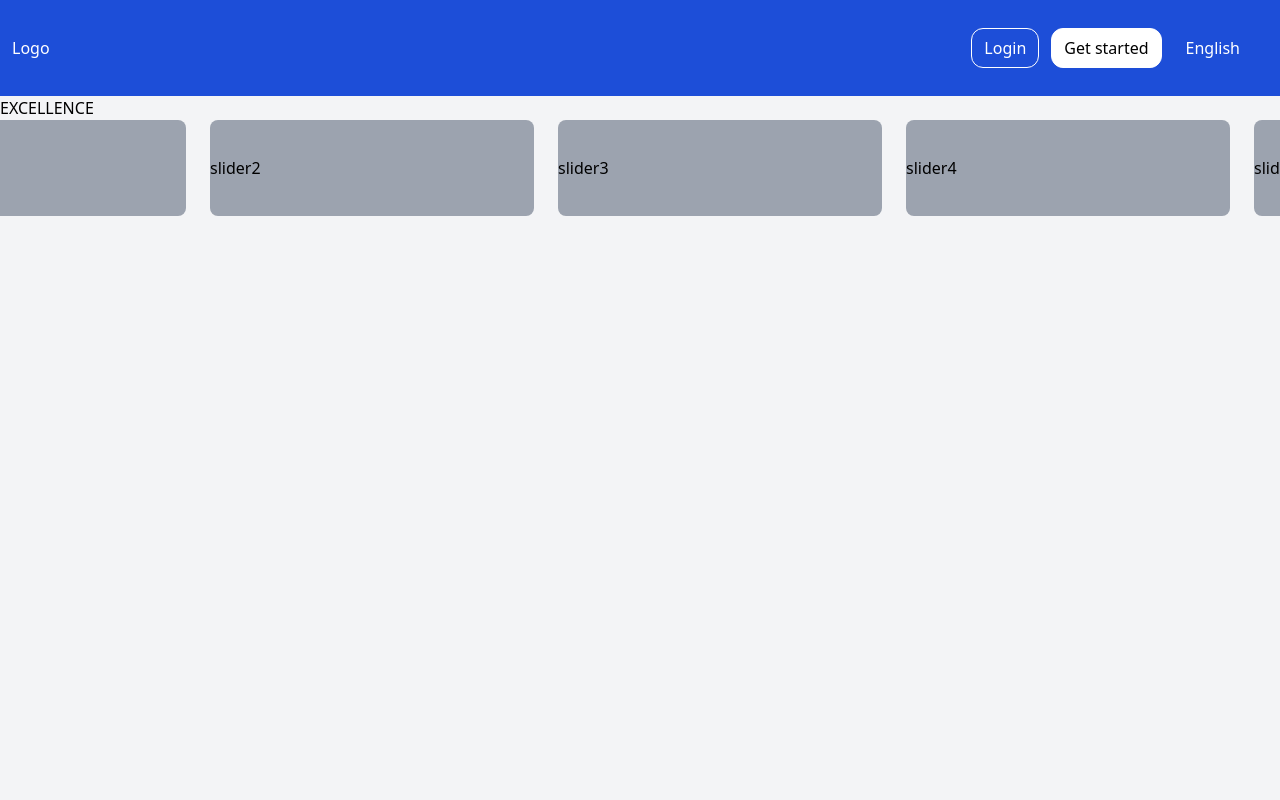
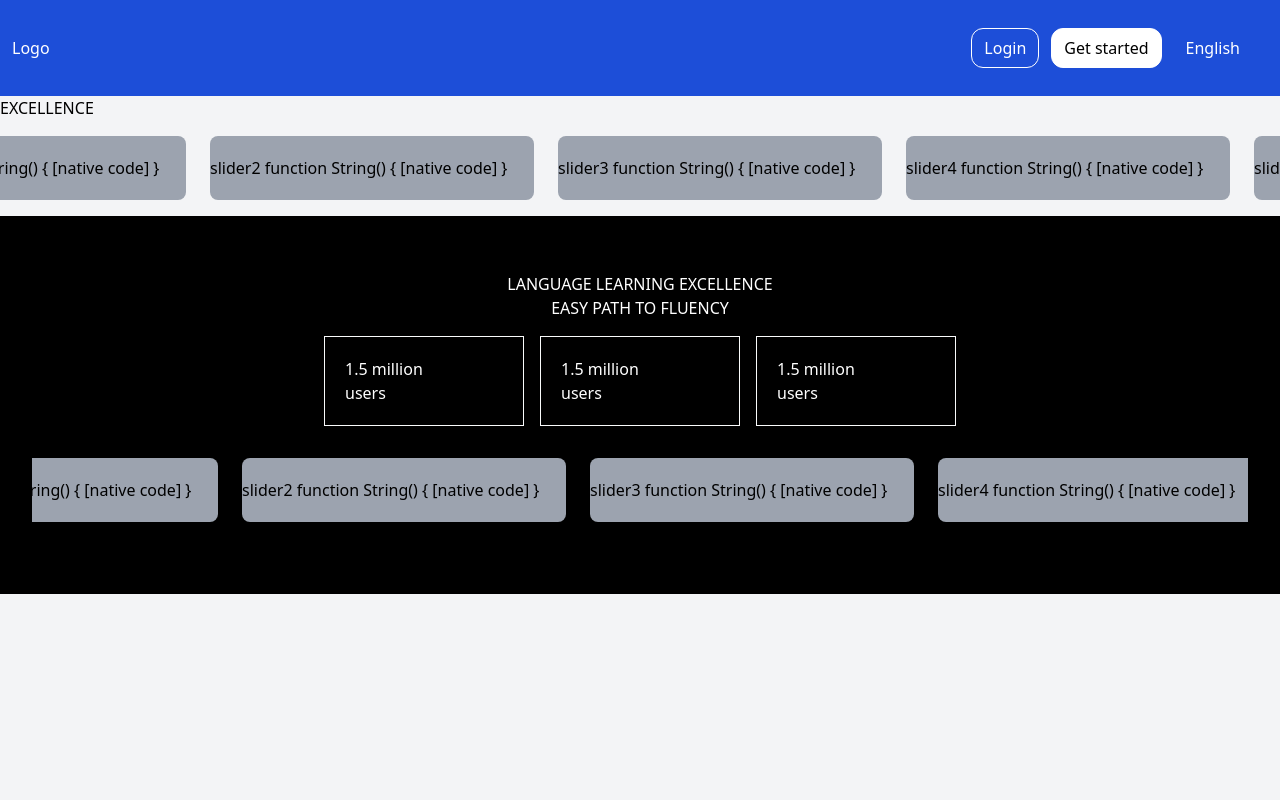
Before and after one commit to Turdiyevv/learn-english, a Nuxt app: page /singlComponents/excellence/excellence in a window 1280 px wide. Shown: the top 800 px of the page. Built offline with nearby package versions, Linux system fonts and the light colour scheme.

Commit message:
excellence

```diff
--- a/pages/singlComponents/excellence/components/slider.vue
+++ b/pages/singlComponents/excellence/components/slider.vue
@@ -1,17 +1,9 @@
-<template>
-  <div ref="slider" class="slider-wrapper h-24 flex overflow-hidden">
-    <div
-      v-for="(x, index) in [...items, ...items]"
-      :key="index"
-      class="slider-item rounded-lg cursor-pointer flex items-center bg-gray-400 h-full w-[324px] mx-3 flex-shrink-0"
-    >
-      slider{{ index + 1 }}
-    </div>
-  </div>
-</template>
-
 <script setup lang="ts">
 import { onMounted, onBeforeUnmount, ref } from "vue";
+
+const props = {
+  textBSlide: String,
+}
 
 const slider = ref<HTMLDivElement | null>(null);
 const items = Array.from({ length: 12 }, (_, index) => `Item ${index + 1}`);
@@ -42,6 +34,19 @@ onBeforeUnmount(() => {
 });
 </script>
 
+<template>
+  <div ref="slider" class="slider-wrapper h-24 py-4 flex overflow-hidden">
+    <div
+      v-for="(x, index) in [...items, ...items]"
+      :key="index"
+      class="slider-item rounded-lg cursor-pointer flex items-center bg-gray-400 h-full w-[324px] mx-3 flex-shrink-0"
+    >
+      slider{{ index + 1 }} {{props.textBSlide}}
+    </div>
+  </div>
+</template>
+
+
 <style scoped>
 .slider-wrapper {
   display: flex;
--- a/pages/singlComponents/excellence/excellence.vue
+++ b/pages/singlComponents/excellence/excellence.vue
@@ -1,12 +1,25 @@
 <script setup lang="ts">
-
 import Slider from "~/pages/singlComponents/excellence/components/slider.vue";
+const textBSlide = ref(`Wow It's really incredible. I can communicate and get feedback on my message. I recommend I've been using the app for less than a week, but I think I'll stick with it for a long time.`)
 </script>
 
 <template>
 <div class="container min-h-[870px]">
   <h1>EXCELLENCE</h1>
   <slider/>
+  <div class="bg-black py-14 px-8">
+    <div class="text-center flex flex-col items-center">
+      <h1 class=" text-white">LANGUAGE LEARNING EXCELLENCE</h1>
+      <h4 class=" text-white">EASY PATH TO FLUENCY</h4>
+    </div>
+    <div class="flex justify-center">
+      <div v-for="x in 3" class="text-white border border-gray-50 p-5 my-4 mx-2 w-[200px]">
+        <div>1.5 million</div>
+        <div>users</div>
+      </div>
+    </div>
+    <slider :textBSlide="textBSlide" />
+  </div>
 </div>
 </template>
 
```
